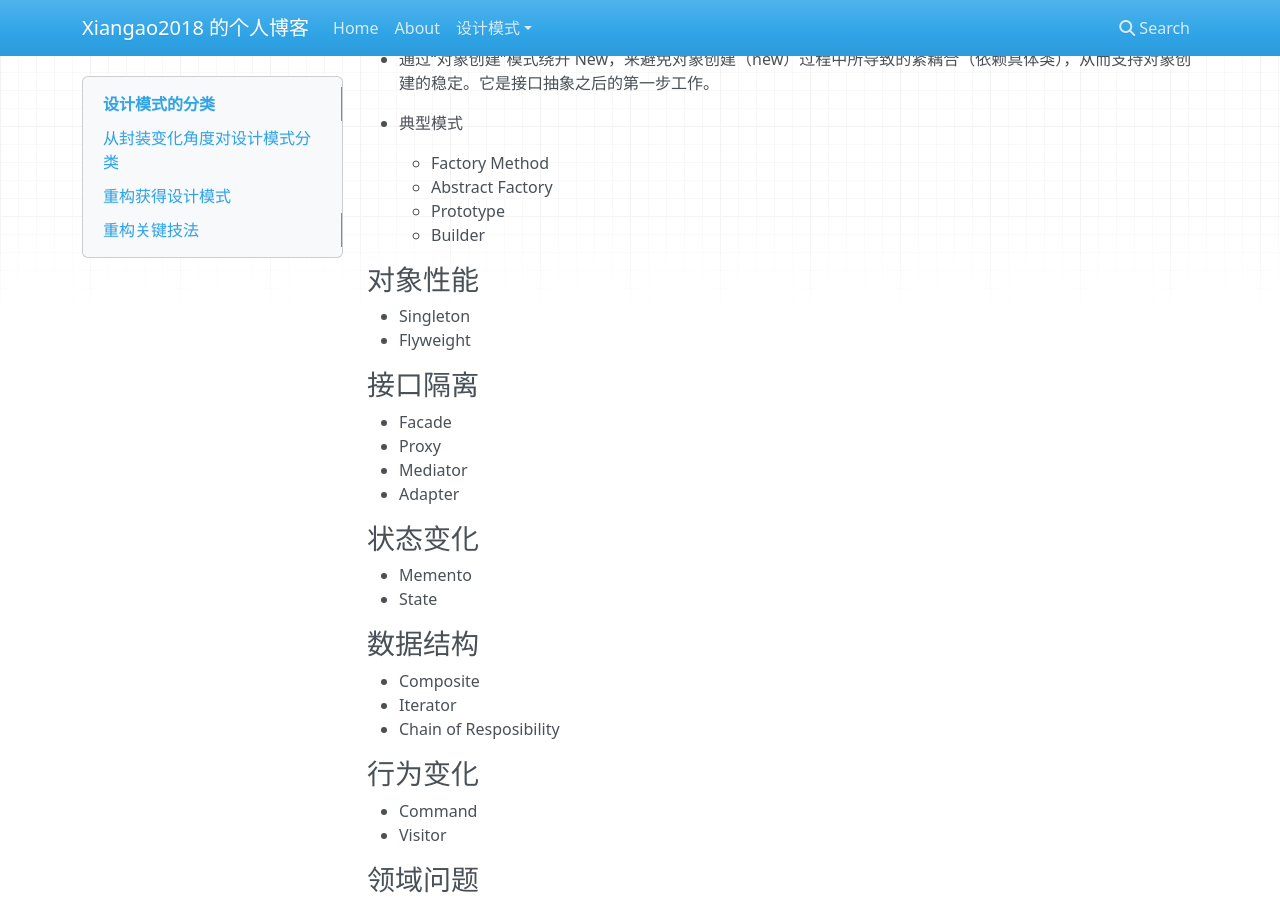
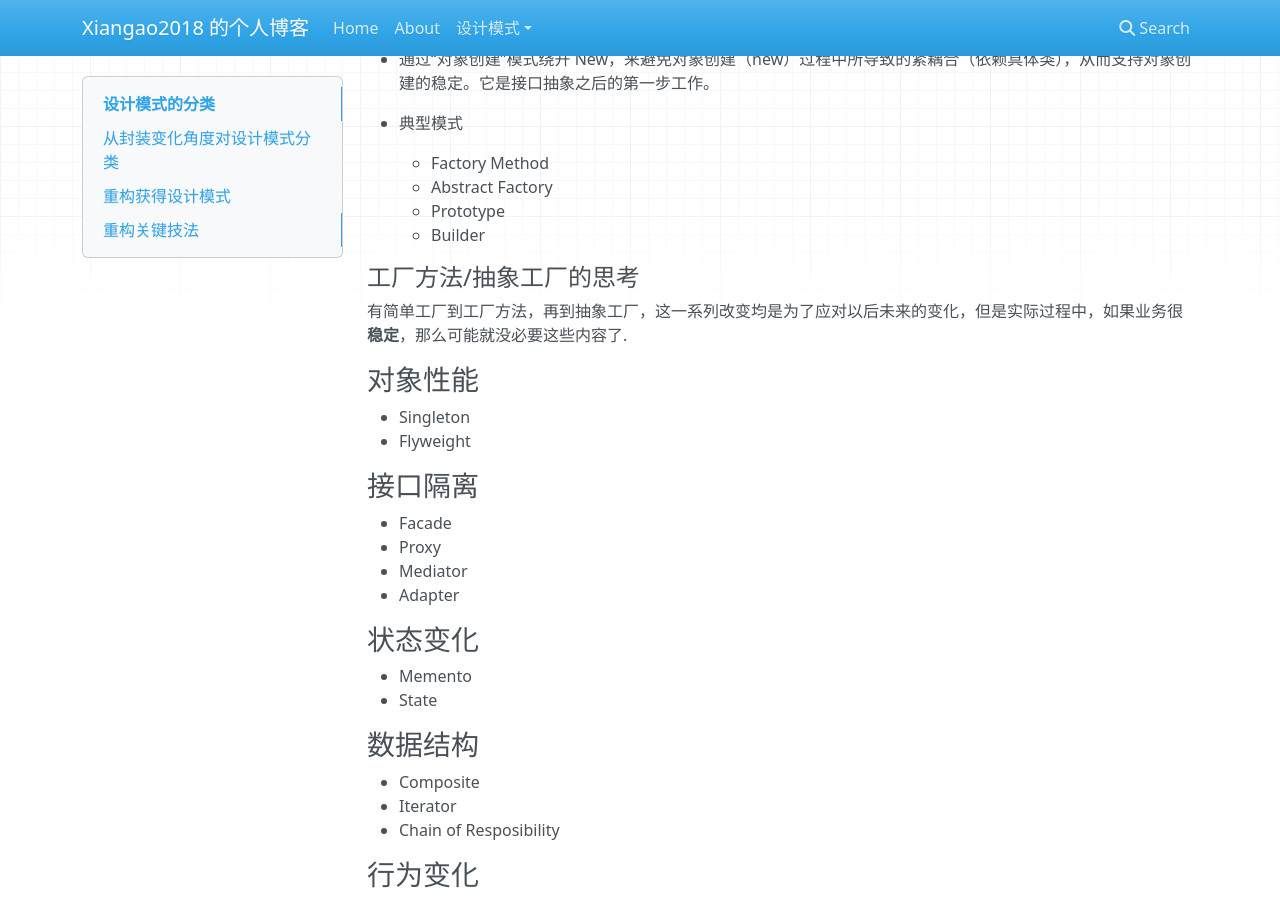
Before and after one commit to Xiangao2018/CodePackage, an MkDocs documentation site: the page built from docs/设计模式/设计模式的分类.md, in a window 1280 px wide and 900 px high, scrolled down 411 px. Built offline with MkDocs 1.6.1, drawn with Linux system fonts in a browser that asks for light colours; nearby versions of some CDN libraries.

Commit message:
增加个人对于工厂方法的思考

```diff
--- a/docs/设计模式/设计模式的分类.md
+++ b/docs/设计模式/设计模式的分类.md
@@ -22,6 +22,12 @@
     + Abstract Factory
     + Prototype
     + Builder
+
+#### 工厂方法/抽象工厂的思考
+
+有简单工厂到工厂方法，再到抽象工厂，这一系列改变均是为了应对以后未来的变化，但是实际过程中，如果业务很**稳定**，那么可能就没必要这些内容了.
+
+
 
 ### 对象性能
 
```
Also changed, not shown: docs/设计模式/设计模式总览.md (line endings or trailing spaces).
